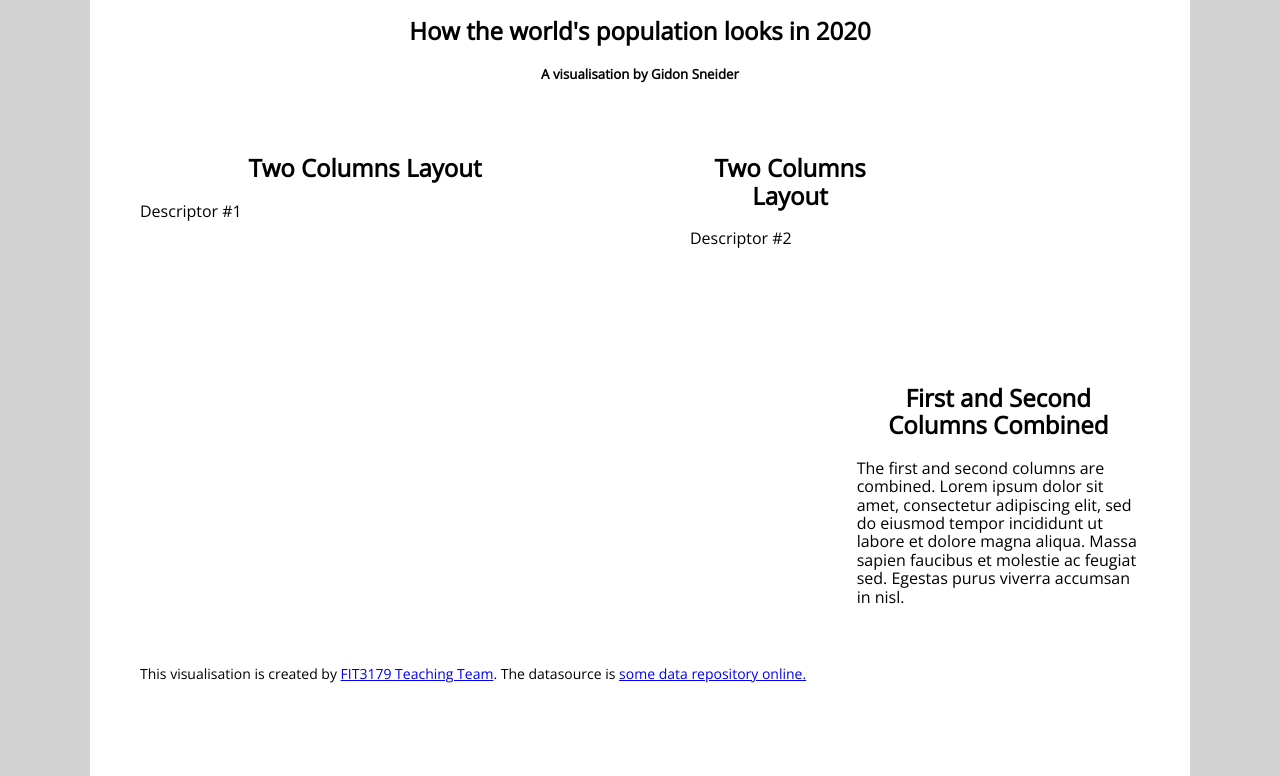
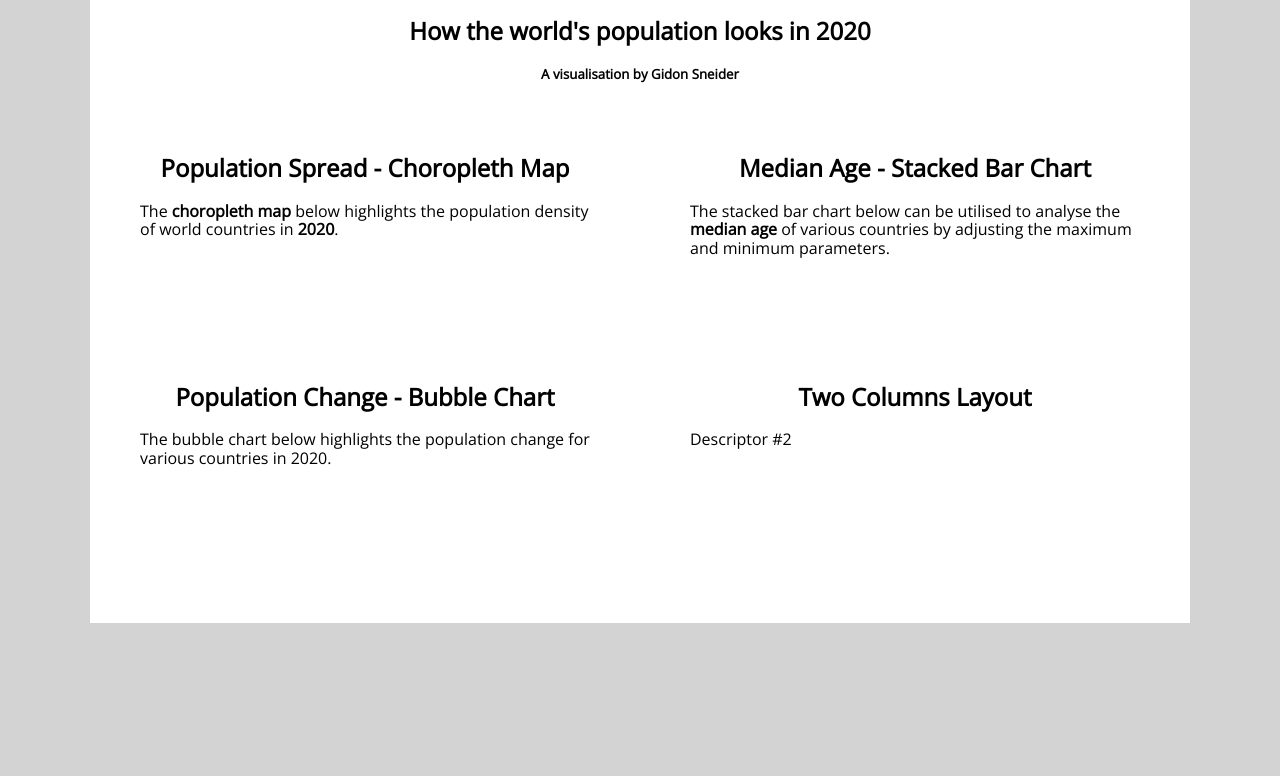
Before and after one commit to Gidonss/gidon_sneider_assignment2, a plain HTML site: page index.html in a window 1280 px wide. Shown: the part 106-882 px from the top of the page. After the commit the page ends 800 px from the top, so only its background shows below. Drawn offline with nearby package versions, Linux system fonts and the light colour scheme; files that its build step writes are made by us from their sources; a script that the page names is missing.

Commit message:
Add files via upload

```diff
--- a/index.html
+++ b/index.html
@@ -1,5 +1,6 @@
 
 <!DOCTYPE html>
+
 <html>
 
 <head>
@@ -48,17 +49,17 @@
     <div class="pure-g">
       <div class="pure-u-1-2">
         <div class="description-left">
-          <h2>Two Columns Layout</h2>
-          <p>Descriptor #1</p>
+          <h2>Population Spread - Choropleth Map</h2>
+          <p>The <b>choropleth map</b> below highlights the population density of world countries in <b>2020</b>.</p>
         </div>
       </div>
       <div class="pure-u-1-2">
-        <div class="pure-u-1-2">
+
             <div class="description-right">
-              <h2>Two Columns Layout</h2>
-              <p>Descriptor #2</p>
+              <h2>Median Age - Stacked Bar Chart</h2>
+              <p>The stacked bar chart below can be utilised to analyse the <b>median age</b> of various countries by adjusting the maximum and minimum parameters.</p>
             </div>
-          </div>
+
       </div>
     </div>
     <!-- end pure grid group  <div id="vis1" class="vis-container"></div> -->
@@ -82,38 +83,60 @@
 
     <!-- pure grid group -->
     <div class="pure-g">
-      <div class="pure-u-2-3">
-        <div id="vis2" class="vis-container"></div>
-      </div>
-      <div class="pure-u-1-3">
-        <div class="description description-right">
-          <h2>First and Second Columns Combined</h2>
-          <p>The first and second columns are combined. Lorem ipsum dolor sit amet,
-            consectetur adipiscing elit, sed do eiusmod tempor incididunt ut labore et dolore magna aliqua. Massa sapien
-            faucibus et molestie ac feugiat sed. Egestas purus viverra accumsan in nisl.</p>
+      <div class="pure-u-1-2">
+        <div class="description-left">
+          <h2>Population Change - Bubble Chart</h2>
+          <p>The bubble chart below highlights the population change for various countries in 2020.</p>
         </div>
       </div>
+      <div class="pure-u-1-2">
 
+            <div class="description-right">
+              <h2>Two Columns Layout</h2>
+              <p>Descriptor #2</p>
+
+          </div>
+      </div>
+    </div>
+    <!-- end pure grid group  <div id="vis1" class="vis-container"></div> -->
+
+
+    <!-- pure grid group -->
+    <div class="pure-g">
+      <div class="pure-u-1-2">
+        <element id="scatter_plot">
+          <div id="vis3" class="vis-container"></div>
+
+        </element>
+      </div>
+      <div class="pure-g">
+        <div class="pure-u-1-2">
+          <div id="vis4" class="vis-container"></div>
+        </div>
+      </div>
     </div>
     <!-- end pure grid group -->
-
-    <div class="pure-g">
-      <div class="pure-u-1-1 small-font">
-        <p>This visualisation is created by <a href="https://fit3179.github.io/Vega-Lite/" target="_blank">FIT3179
-            Teaching Team</a>. The datasource is <a href="#" target=" _blank">some data repository online</href>.</p>
-      </div>
-    </div>
-
+    <!-- end pure grid group  <div id="vis1" class="vis-container"></div> -->
 
   </div> <!-- end page -->
 
   <script type="text/javascript">
-    var specVis1 = "./stackedarea.json";
+    var specVis3 = "./stackedarea.json";
     var specVis2 = "./bubble.json";
+    var specVis1 = "./map.json";
+    var specVis4 = "./stackedarea_fertilityrate.json";
 
     vegaEmbed('#vis1', specVis1, { "actions": false });
 
-    vegaEmbed('#vis2', specVis2, { "actions": false }).then(function (result) {
+    vegaEmbed('#vis2', specVis3, { "actions": false }).then(function (result) {
+      // Access the Vega view instance (https://vega.github.io/vega/docs/api/view/) as result.view
+    }).catch(console.error);
+
+    vegaEmbed('#vis3', specVis2, { "actions": false }).then(function (result) {
+      // Access the Vega view instance (https://vega.github.io/vega/docs/api/view/) as result.view
+    }).catch(console.error);
+
+    vegaEmbed('#vis4', specVis4, { "actions": false }).then(function (result) {
       // Access the Vega view instance (https://vega.github.io/vega/docs/api/view/) as result.view
     }).catch(console.error);
 
```
